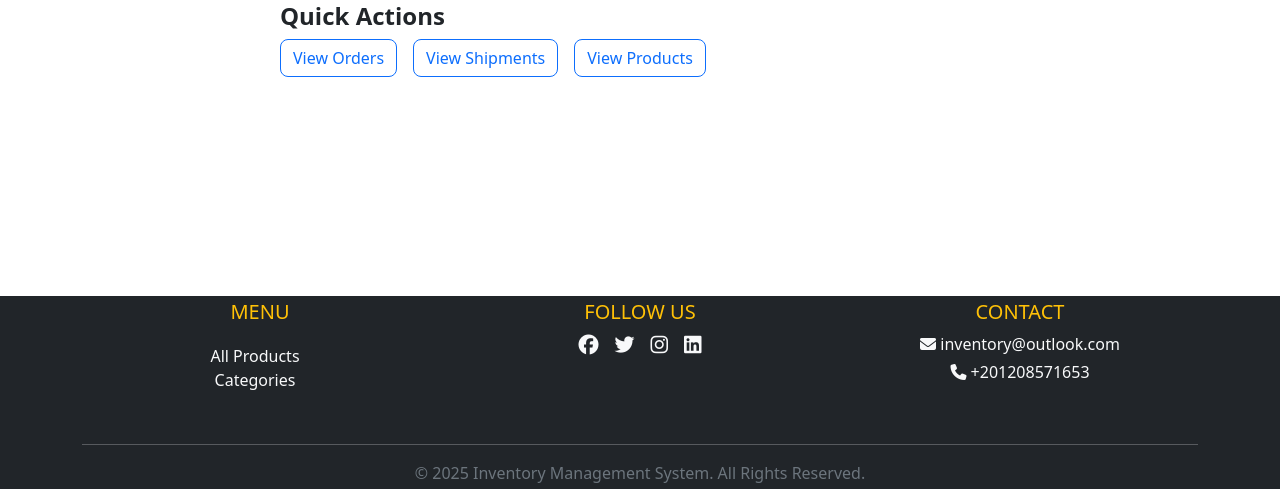
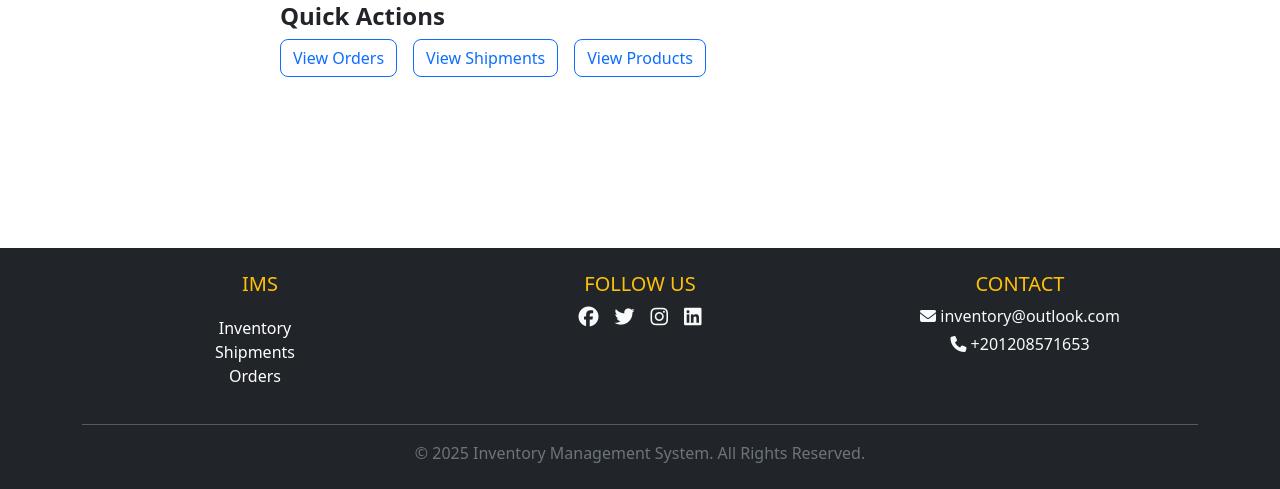
Before and after one commit to AhmedMazenNn/Inventory_Management_System, a Django app: template Inventory_Management_System/accounts/templates/accounts/dashboard.html in a window 1280 px wide. Shown: the part 311-800 px from the top of the page. Run offline with Django 3.2, Linux system fonts and the light colour scheme; the template is opened without the code that fills it, so the values that code supplies are empty.

Commit message:
customized the footer

```diff
--- a/Inventory_Management_System/templates/components/footer.html
+++ b/Inventory_Management_System/templates/components/footer.html
@@ -3,18 +3,20 @@
 <link rel="stylesheet" href="https://cdnjs.cloudflare.com/ajax/libs/font-awesome/6.5.1/css/all.min.css">
 <link rel="stylesheet" type="text/css" href="{% static 'css/footer.css' %}"/>
 
-<footer class="fixed-bottom footer bg-dark text-light py-1 mt-5">
+<footer class="fixed-bottom footer bg-dark text-light py-4 mt-5">
     <div class="container text-center">
         <div class="row">
-            <div class="col-md-4 mb-3">
-                <h5 class="text-warning text-uppercase">Menu</h5>
+            <div class="col-md-4">
+                <h5 class="text-warning text-uppercase">IMS</h5>
                 <ul class="list-unstyled">
-                    <li><a href="#" class="footer-link">All Products</a></li>
-                    <li><a href="#" class="footer-link">Categories</a></li>
+                    <li><a href="#" class="footer-link text-white text-decoration-none">Inventory</a></li>
+                    <li><a href="#" class="footer-link text-white text-decoration-none">Shipments</a></li>
+                    <li><a href="#" class="footer-link text-white text-decoration-none">Orders</a></li>
                 </ul>
+
             </div>
 
-            <div class="col-md-4 mb-3">
+            <div class="col-md-4">
                 <h5 class="text-warning text-uppercase">Follow Us</h5>
                 <div class="d-flex justify-content-center gap-3">
                     <a href="#" class="social-icon"><i class="fab fa-facebook fa-lg"></i></a>
@@ -24,14 +26,14 @@
                 </div>
             </div>
 
-            <div class="col-md-4 mb-3">
+            <div class="col-md-4">
                 <h5 class="text-warning text-uppercase">Contact</h5>
                 <p class="mb-1"><i class="fas fa-envelope"></i> inventory@outlook.com</p>
                 <p class="mb-0"><i class="fas fa-phone"></i> +201208571653</p>
             </div>
         </div>
 
-        <hr class="bg-light my-3">
+        <hr class="bg-light">
 
         <p class="mb-0 text-secondary">&copy; 2025 Inventory Management System. All Rights Reserved.</p>
     </div>
```
